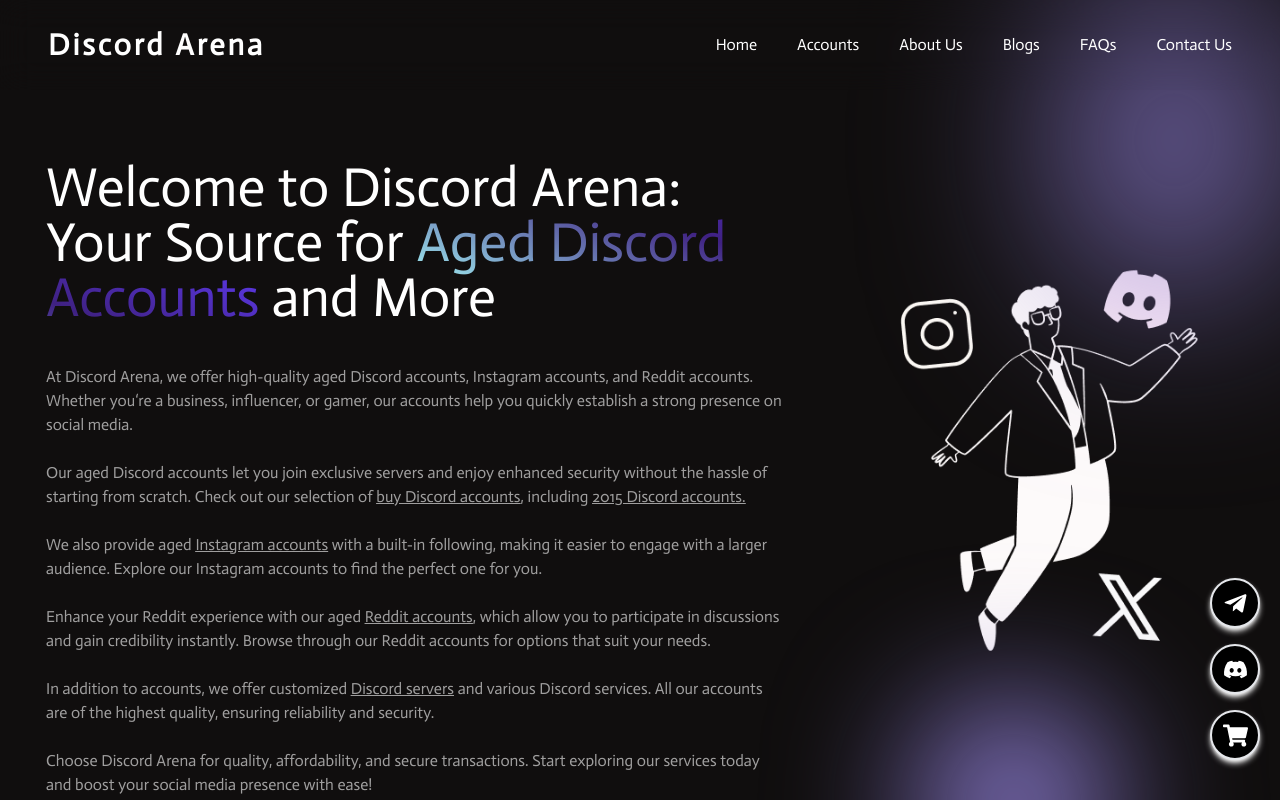
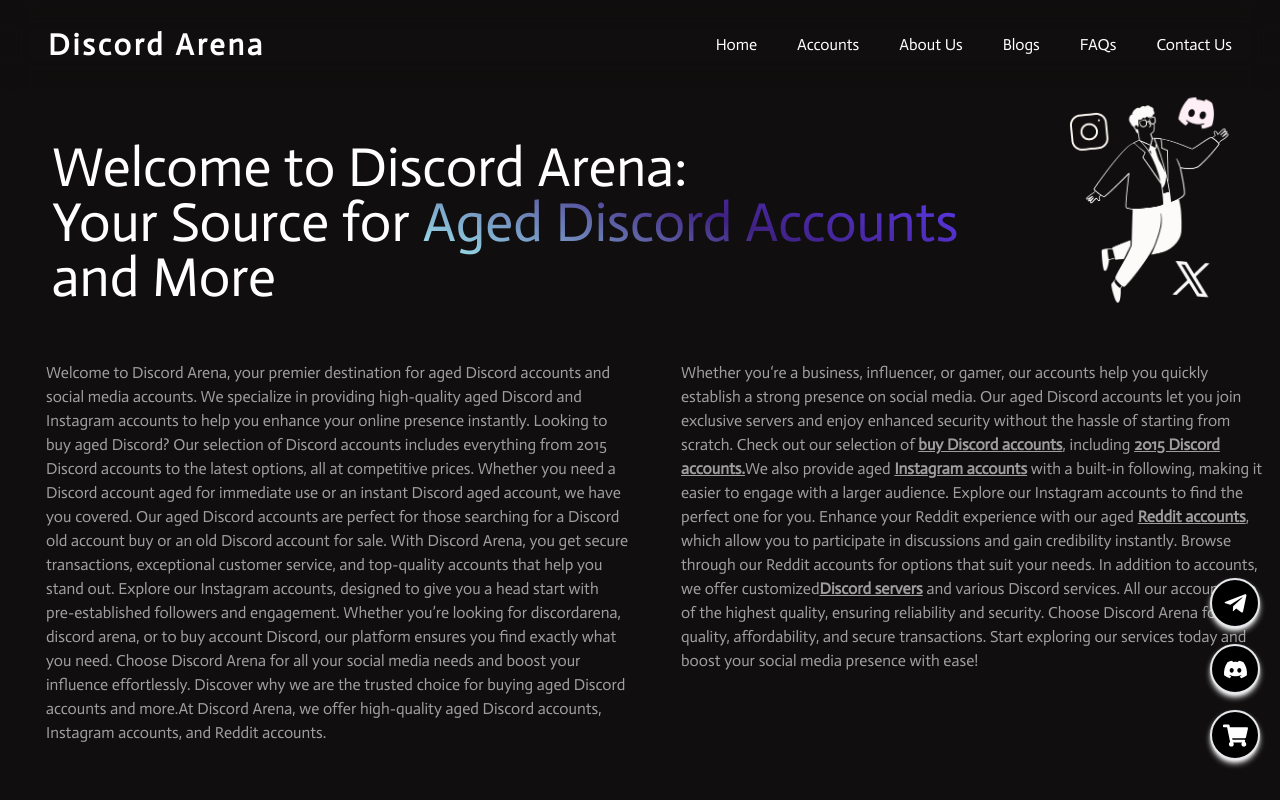
Before and after one commit to enggsatyamraj/CSET301_Assignment, a Next.js app: page / in a window 1280 px wide. Shown: the top 800 px of the page. Built offline with nearby package versions, Linux system fonts and the light colour scheme.

Commit message:
Enhanced UI in landing page

```diff
--- a/src/app/globals.css
+++ b/src/app/globals.css
@@ -82,3 +82,37 @@
   box-shadow: 0px 0px 10px #f6ebff;
   backdrop-filter: blur(40px); /* Adjust the pixel value to control the amount of blur */
 }
+
+
+.smartPeople{
+  height: 15rem;
+  width: 15rem;
+}
+
+/* #mainSection{
+  display: grid;
+  grid-template-columns: repeat(2, 1fr);
+  grid-gap: 10rem;
+} */
+/* .top{
+  display: flex;
+  margin-top: 5rem;
+
+}
+
+
+
+.smartPeople-container{
+  margin-top: 5rem;
+}
+
+.headingPara{
+  flex: 1;
+}
+
+#mainSection{
+  display: grid;
+  grid-template-columns: repeat(2, 1fr);
+  grid-gap: 10rem;
+}
+ */
--- a/src/app/page.js
+++ b/src/app/page.js
@@ -95,102 +95,150 @@ export default function Page() {
 
       <div className="bg-normal w-[100%]">
         <div className="max-w-[1280px] mx-auto px-4 text-white relative min-h-[100vh] w-[100%] ">
-          <div
-            id="mainSection"
-            className="min-h-[100vh]  relative flex items-center flex-col lg:flex-row pl-[10px] py-[100px] sm:pl-[30px] gap-5 justify-center z-4"
-          >
-            <div className=" flex-[3]">
-              <p className="pt-[60px]  text-4xl sm:text-5xl mb-10 md:text-5xl lg:text-[55px]  ">
+
+
+
+          <div className="pt-20 flex items-start pl-9">
+            <div className="pl-7.5 flex-1 ">
+              <p className="pt-[60px] pl-7.5 text-4xl sm:text-5xl md:text-5xl lg:text-[55px] mb-10">
+                Welcome to Discord Arena:<br></br> Your Source for{" "}
+                <span className="span_text">Aged Discord Accounts</span> and More
+              </p>
+            </div>
+            <div className="flex-none">
+              <a href="https://discordarena.com/accounts/discord">
+                <Image src={smartPeople} alt="buy aged accounts" className="smartPeople" />
+              </a>
+            </div>
+          </div>
+
+
+
+
+
+                {/* <div class="top" className="flex-[3]">
+                  <p className="pt-[60px] flex-[3] text-4xl sm:text-5xl mb-10 md:text-5xl lg:text-[55px] " class="headingPara" >
                     Welcome to Discord Arena: Your Source for{" "}
                     <span className="span_text">Aged Discord Accounts</span> and
                     More
                   </p>
-              <p className=" md:text-[16px] text-[15px] w-[99%] opacity-60">
+                  <a href="https://discordarena.com/accounts/discord" class="smartPeople-container">
+                    <Image src={smartPeople}  alt="buy aged accounts"  class="smartPeople"/>
+                  </a>
+                </div> */}
+          <div
+            id="mainSection"
+            className="min-h-[50vh] pt-12 relative flex items-center flex-col lg:flex-row pl-[10px] pb-4 pt-4 py-[100px] sm:pl-[30px] gap-5 justify-center z-4"
+          >
+            {/* <div className=" flex-[3]"> */}
+            <div className="flex-1 self-start pr-4 md:text-[16px] text-[15px] w-[99%] opacity-60">
+
+
+
               <span>
+                Welcome to Discord Arena, your premier destination for aged Discord accounts and social media accounts. We specialize in providing high-quality aged Discord and Instagram accounts to help you enhance your online presence instantly.
+
+                Looking to buy aged Discord? Our selection of Discord accounts includes everything from 2015 Discord accounts to the latest options, all at competitive prices. Whether you need a Discord account aged for immediate use or an instant Discord aged account, we have you covered.
+
+                Our aged Discord accounts are perfect for those searching for a Discord old account buy or an old Discord account for sale. With Discord Arena, you get secure transactions, exceptional customer service, and top-quality accounts that help you stand out.
+
+                Explore our Instagram accounts, designed to give you a head start with pre-established followers and engagement. Whether you’re looking for discordarena, discord arena, or to buy account Discord, our platform ensures you find exactly what you need.
+
+                Choose Discord Arena for all your social media needs and boost your influence effortlessly. Discover why we are the trusted choice for buying aged Discord accounts and more.
+
+                {/* <br/> */}
+
                 At Discord Arena, we offer high-quality aged Discord accounts,
-                  Instagram accounts, and Reddit accounts. Whether you&lsquo;re
+                Instagram accounts, and Reddit accounts.
+              </span>
+            </div>
+
+
+
+            <div className="flex-1 self-start pl-4 md:text-[16px] text-[15px] w-[99%] opacity-60">
+              <span>
+                Whether you&lsquo;re
                 a business, influencer, or gamer, our accounts help you
                 quickly establish a strong presence on social media.
-                  <br />
-                  <br />
-                </span>
-
-                <span>
                 Our aged Discord accounts let you join exclusive servers and
                 enjoy enhanced security without the hassle of starting from
                 scratch. Check out our selection of{" "}
-                  <u>
-                    <a href="https://discordarena.com/accounts/discord">
+                <Link
+                  href={"https://discordarena.com/accounts/discord"}
+                  className="underline font-bold"
+                >
                 buy Discord accounts
-                    </a>
-                  </u>
+                </Link>
+
                 , including{" "}
-                  <u>
-                    <a href="https://discordarena.com/accounts/discord/buy-2015-aged-discord-account">
+                <Link
+                  href={"https://discordarena.com/accounts/discord/buy-2015-aged-discord-account"}
+                  className="underline font-bold"
+                >
                 2015 Discord accounts.
-                    </a>
-                  </u>
-                  <br />
-                  <br />
-                </span>
+                </Link>
 
-                <span>
+
                 We also provide aged{" "}
-                  <u>
-                    <a href="https://discordarena.com/accounts/instagram">
+                <Link
+                  href={"https://discordarena.com/accounts/instagram"}
+                  className="underline font-bold"
+                >
                   Instagram accounts
-                    </a>
-                  </u>{" "}
+                </Link>
+
+                {" "}
                 with a built-in following, making it easier to engage with a
                 larger audience. Explore our Instagram accounts to find the
                 perfect one for you.
-                  <br />
-                  <br />
-                </span>
 
-                <span>
                 Enhance your Reddit experience with our aged{" "}
-                  <u>
-                    <a href="https://discordarena.com/accounts/reddit">
+                <Link
+                  href={"https://discordarena.com/accounts/reddit"}
+                  className="underline font-bold"
+                >
                 Reddit accounts
-                    </a>
-                  </u>
+                </Link>
+
                 , which allow you to participate in discussions and gain
                 credibility instantly. Browse through our Reddit accounts for
                 options that suit your needs.
-                  <br />
-                  <br />
-                </span>
 
-                <span>
-                  In addition to accounts, we offer customized{" "}
-                  <u>
-                    <a href="https://discordarena.com/accounts/discordserver">
+                In addition to accounts, we offer customized
+                <Link
+                  href={"https://discordarena.com/accounts/discordserver"}
+                  className="underline font-bold"
+                >
                   Discord servers
-                    </a>
-                  </u>{" "}
+                </Link>
+
+                {" "}
                 and various Discord services. All our accounts are of the
                 highest quality, ensuring reliability and security.
-                  <br />
-                  <br />
-                </span>
-
-                <span>
                 Choose Discord Arena for quality, affordability, and secure
                 transactions. Start exploring our services today and boost
                 your social media presence with ease!
-                  <br />
-                  <br />
               </span>
-              </p>
             </div>
-            <div className="flex-[1.8] lg:block ">
+
+            {/* </div> */}
+            {/* <div className="flex-[1.8] lg:block " class="smartPeople-container">
               <a href="https://discordarena.com/accounts/discord">
-                <Image src={smartPeople} className="" alt="buy aged accounts" />
+                <Image src={smartPeople}  alt="buy aged accounts"  class="smartPeople"/>
               </a>
             </div>
             <div className="radial_one"></div>
             <div className="radial_two"></div>
+            </div> */}
+
+
+            {/* <span className="flex-[1.8] lg:block " >
+              <a href="https://discordarena.com/accounts/discord" class="smartPeople-container">
+                <Image src={smartPeople}  alt="buy aged accounts"  class="smartPeople"/>
+              </a>
+            </span> */}
+            {/* <div className="radial_one"></div>
+            <div className="radial_two"></div> */}
           </div>
 
           {/* special discord offers */}
@@ -248,6 +296,7 @@ export default function Page() {
       <CustomerReview />
       <ContactUs />
       <Footer />
+
     </div>
   );
 }
```
Lines whose indentation alone changed are shown as unchanged.
